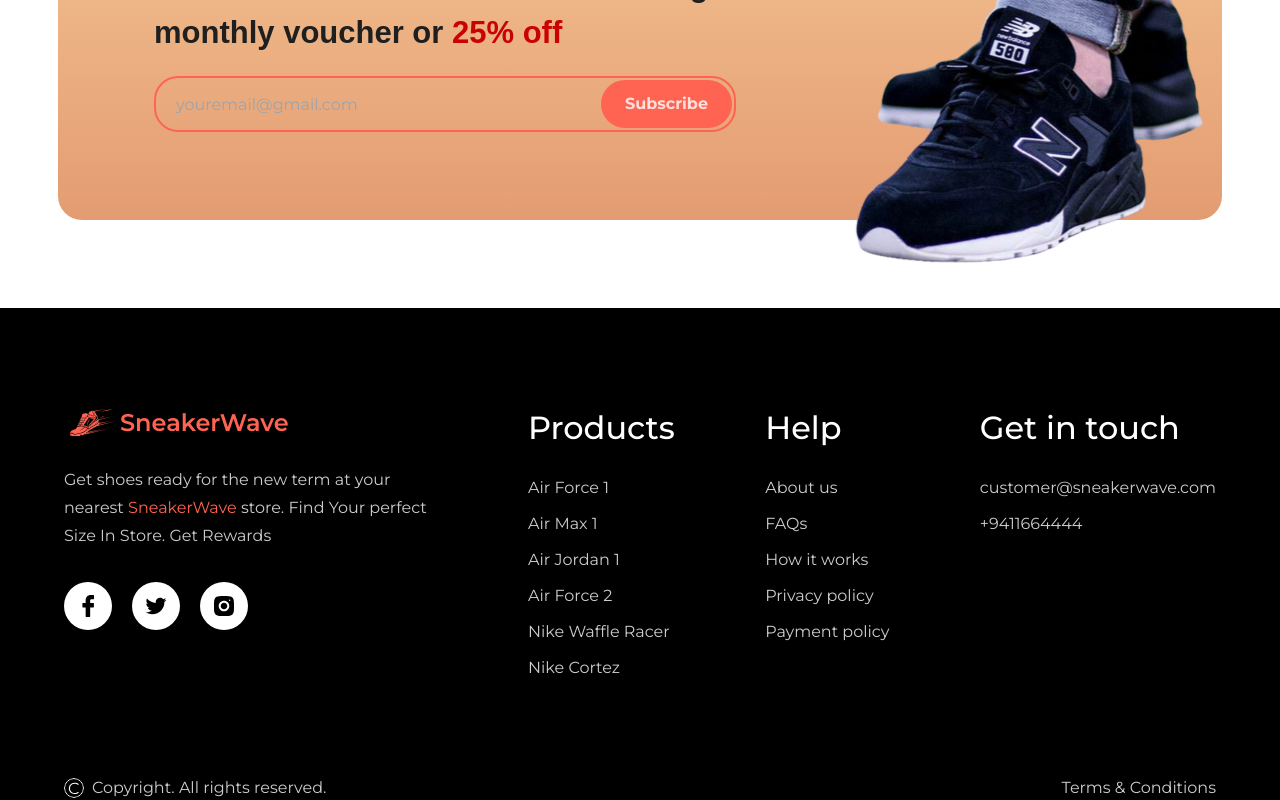
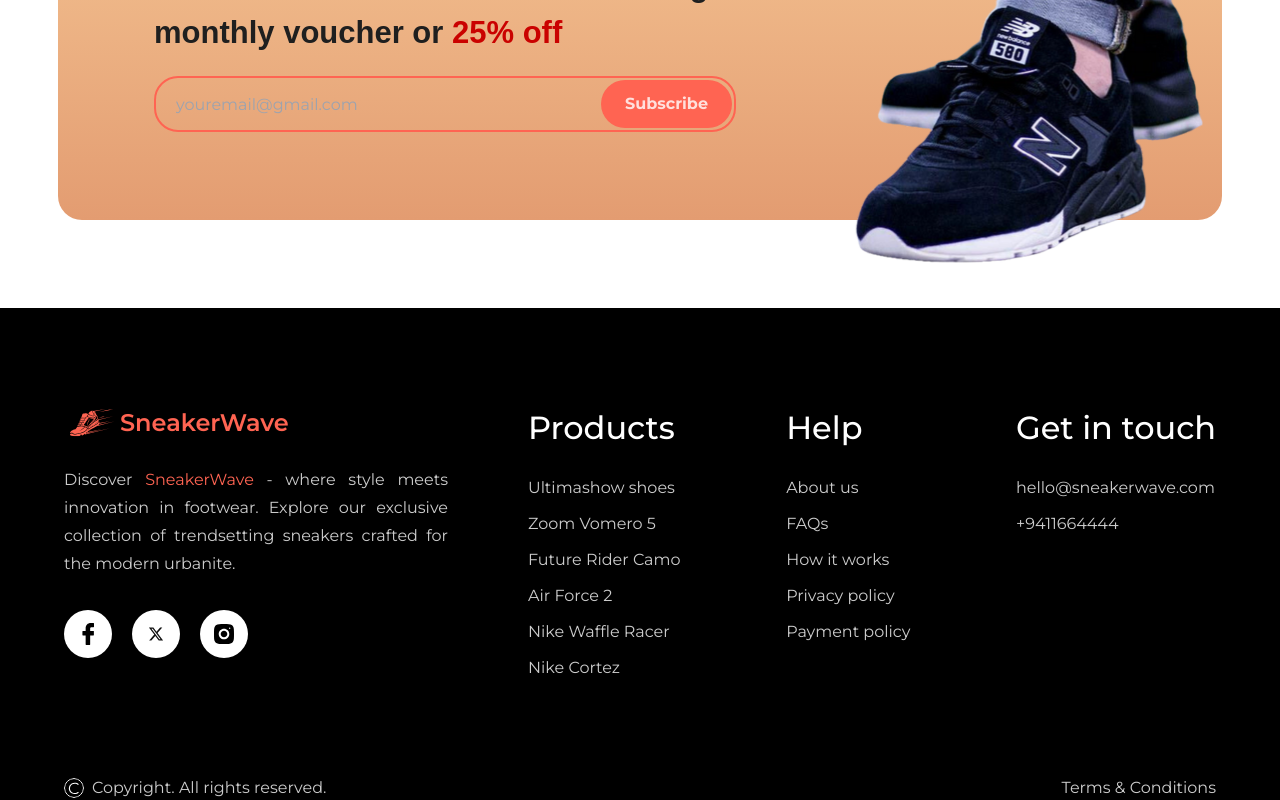
Before and after one commit to DsamarakooN/sneakerwave, a React (Vite) app: page / in a window 1280 px wide. Shown: the part 4490-5290 px from the top of the page. Built offline with nearby package versions, Linux system fonts and the light colour scheme; a web font is replaced by a local one.

Commit message:
footer updated

```diff
--- a/src/constants/index.js
+++ b/src/constants/index.js
@@ -141,9 +141,9 @@ export const footerLinks = [
     {
         title: "Products",
         links: [
-            { name: "Air Force 1", link: "/" },
-            { name: "Air Max 1", link: "/" },
-            { name: "Air Jordan 1", link: "/" },
+            { name: "Ultimashow shoes", link: "/" },
+            { name: "Zoom Vomero 5", link: "/" },
+            { name: "Future Rider Camo", link: "/" },
             { name: "Air Force 2", link: "/" },
             { name: "Nike Waffle Racer", link: "/" },
             { name: "Nike Cortez", link: "/" },
@@ -162,7 +162,7 @@ export const footerLinks = [
     {
         title: "Get in touch",
         links: [
-            { name: "customer@sneakerwave.com", link: "mailto:customer@sneakerwave.com" },
+            { name: "hello@sneakerwave.com", link: "mailto:customer@sneakerwave.com" },
             { name: "+9411664444", link: "tel:+9411664444" },
         ],
     },
--- a/src/sections/Footer.jsx
+++ b/src/sections/Footer.jsx
@@ -11,9 +11,9 @@ const Footer = () => {
                 <img src={ headerLogo } alt='logo' width={56} height={29} />
                 SneakerWave
             </a>
-          <p className='mt-6 text-base leading-7 font-montserrat text-white-400 sm:max-w-sm'>
-            Get shoes ready for the new term at your nearest <span className='text-coral-red'>SneakerWave</span> store. Find
-            Your perfect Size In Store. Get Rewards
+          <p className='mt-6 text-base leading-7 font-montserrat text-white-400 text-justify sm:max-w-sm'>
+            Discover <span className='text-coral-red'>SneakerWave</span>  - where style meets innovation in footwear.
+            Explore our exclusive collection of trendsetting sneakers crafted for the modern urbanite.
           </p>
           <div className='flex items-center gap-5 mt-8'>
             {socialMedia.map((icon) => (
```
Also changed, not shown: src/assets/icons/twitter.svg.
